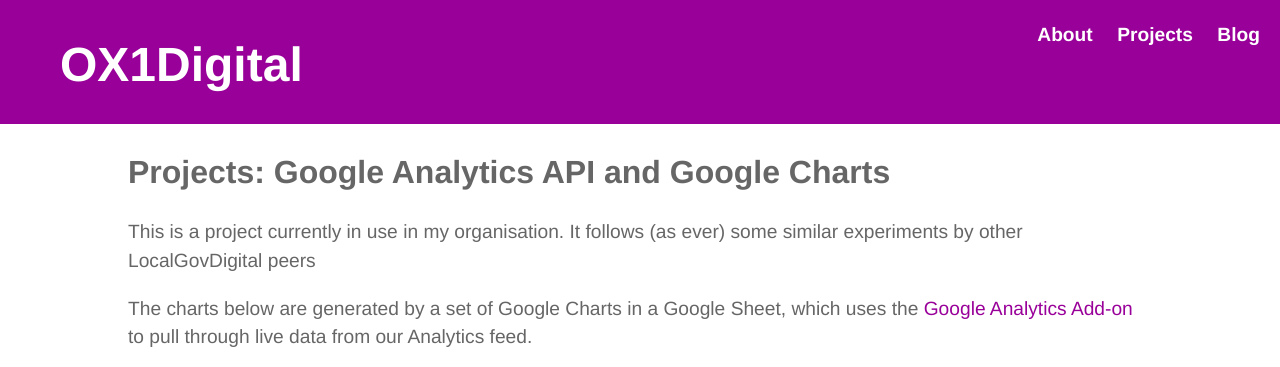
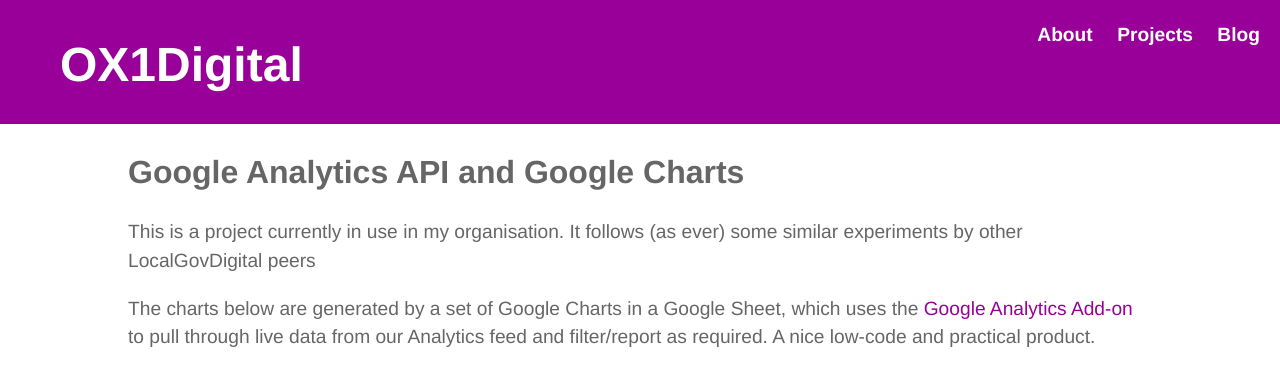
Before and after one commit to electronicdreamplant/electronicdreamplant.github.io, a Jekyll site: the page built from projects/ga.html, in a window 1280 px wide and 900 px high, cut to the strip 0-367 px from the top of the window. Built offline with Jekyll 4.4.1, drawn with Linux system fonts in a browser that asks for light colours; nearby versions of some CDN libraries.

Commit message:
Update ga.html
Updating page to amend title and add some extra text

```diff
--- a/projects/ga.html
+++ b/projects/ga.html
@@ -4,9 +4,9 @@
 ---
 
 <div class="blurb">
-  <h2>Projects: Google Analytics API and Google Charts</h2>
+  <h2>Google Analytics API and Google Charts</h2>
   <p>This is a project currently in use in my organisation. It follows (as ever) some similar experiments by other LocalGovDigital peers</p>
-  <p>The charts below are generated by a set of Google Charts in a Google Sheet, which uses the <a href="https://developers.google.com/analytics/solutions/google-analytics-spreadsheet-add-on">Google Analytics Add-on</a> to pull through live data from our Analytics feed.</p>
+  <p>The charts below are generated by a set of Google Charts in a Google Sheet, which uses the <a href="https://developers.google.com/analytics/solutions/google-analytics-spreadsheet-add-on">Google Analytics Add-on</a> to pull through live data from our Analytics feed and filter/report as required. A nice low-code and practical product.</p>
   <iframe width="600" height="371" seamless frameborder="0" scrolling="no" src="https://docs.google.com/spreadsheets/d/1DfN0KwlO9SlYBsejht-c6TxrSmPomsDBURdDFyU6UjM/pubchart?oid=2094217114&amp;format=interactive"></iframe>
   <p></p>
   <iframe width="600" height="371" seamless frameborder="0" scrolling="no" src="https://docs.google.com/spreadsheets/d/1DfN0KwlO9SlYBsejht-c6TxrSmPomsDBURdDFyU6UjM/pubchart?oid=1871369627&amp;format=interactive"></iframe>
```
